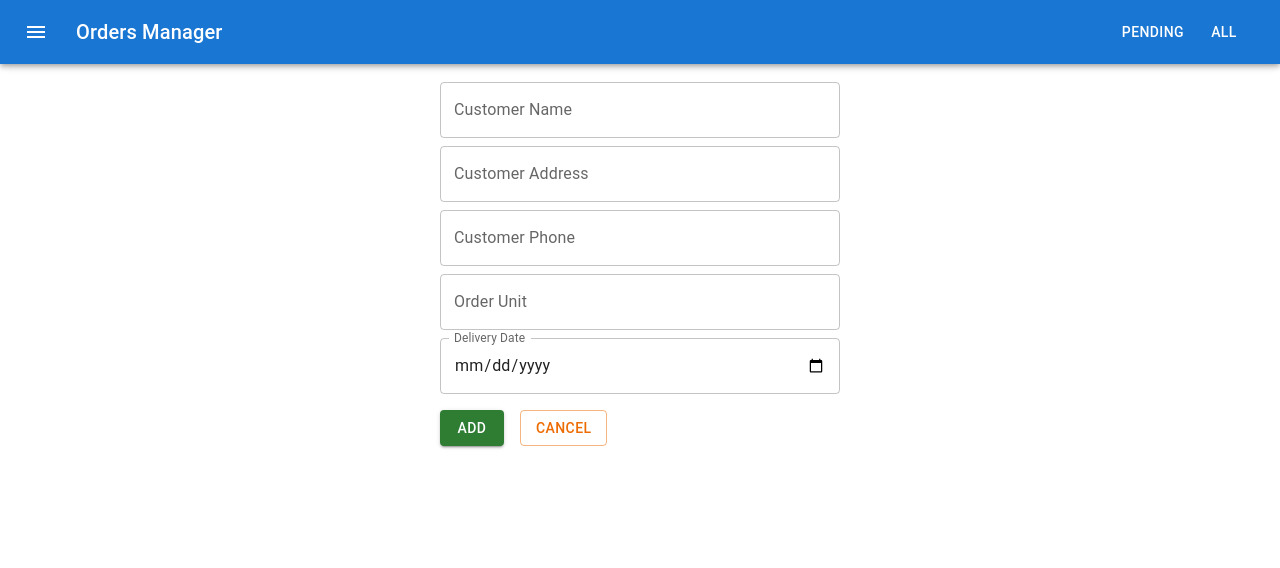
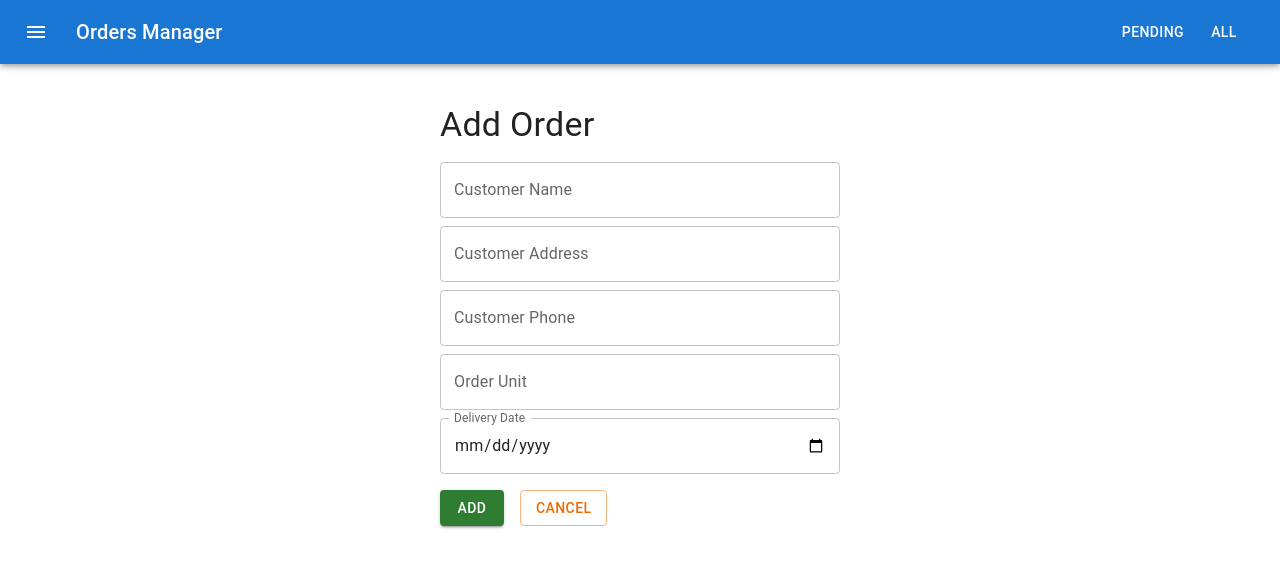
Before and after one commit to nontawit/manageOrders, a React (Vite) app: page /add-order in a window 1280 px wide. Shown: the top 568 px of the page. Built offline with nearby package versions, Linux system fonts and the light colour scheme.

Commit message:
Update AddOrder.jsx

```diff
--- a/src/components/AddOrder.jsx
+++ b/src/components/AddOrder.jsx
@@ -28,7 +28,7 @@
   };
 
   return (
-    <Box sx={{ maxWidth: 400, margin: 'auto' }}>
+    <Box sx={{ maxWidth: 400, margin: 'auto', mt: 10 }}>
       <Typography variant="h4" sx={{ marginBottom: 2 }}>Add Order</Typography>
       <form onSubmit={handleSubmit}>
         <TextField name="cusName" label="Customer Name" fullWidth sx={{ marginBottom: 1 }} />
```
